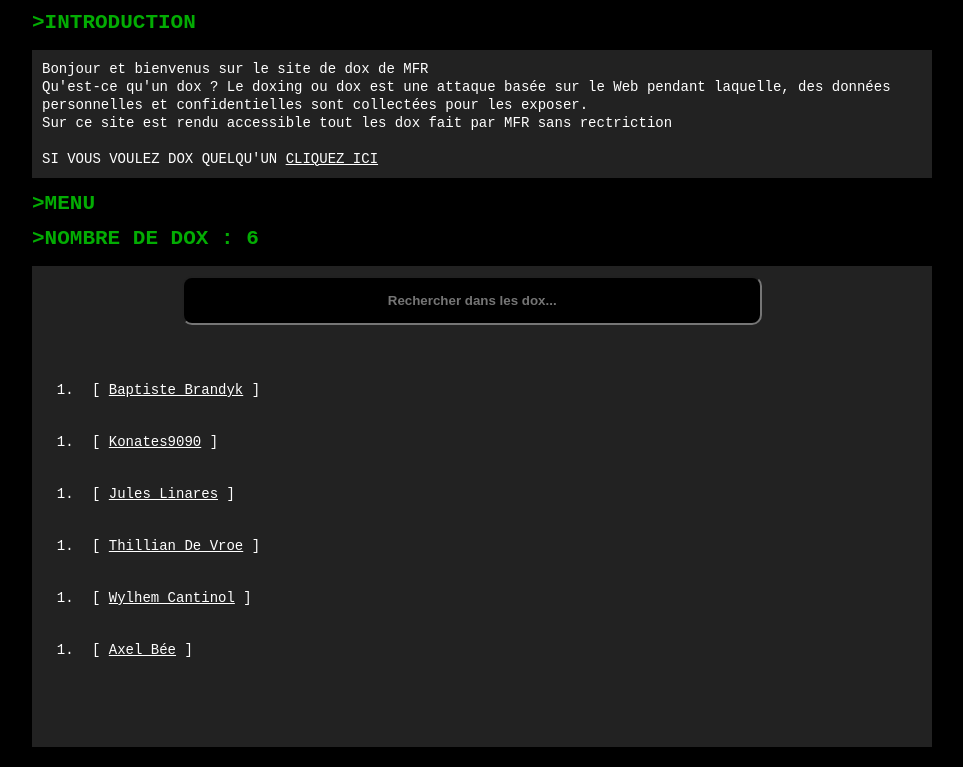
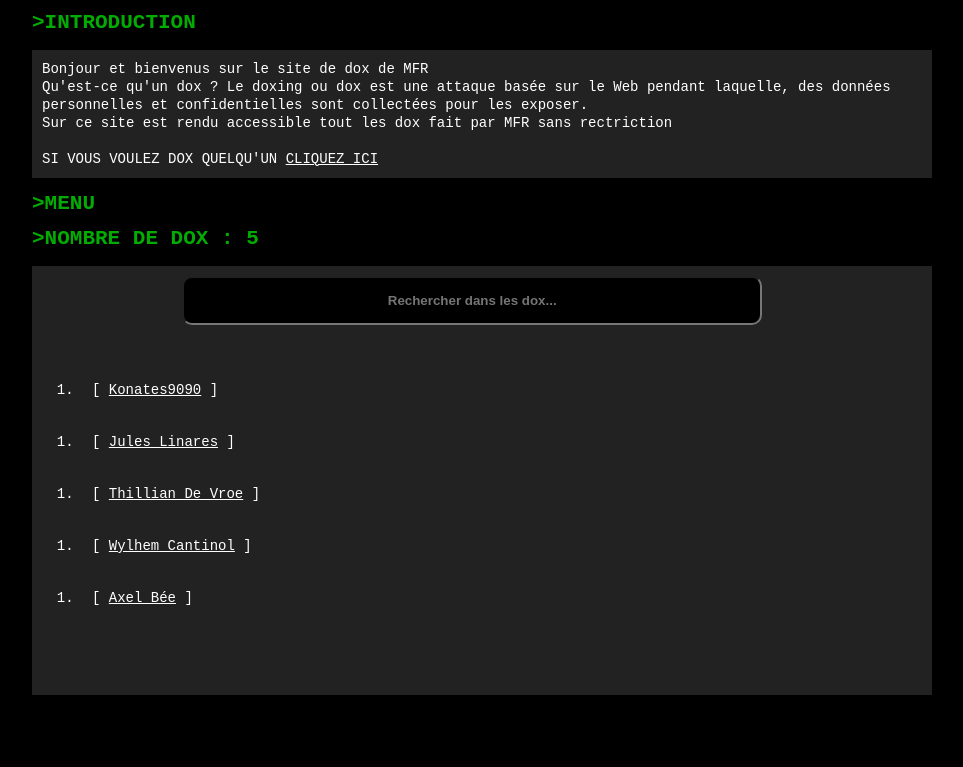
Before and after one commit to mfr-fr/dox, a plain HTML site: page index.html in a window 1280 px wide. Shown: the part 78-845 px from the top of the page, without its empty margins (158-1121 px from the left). After the commit the page ends 800 px from the top, so only its background shows below. Drawn offline with Linux system fonts and the light colour scheme.

Commit message:
Update index.html

```diff
--- a/index.html
+++ b/index.html
@@ -35,13 +35,13 @@ SI VOUS VOULEZ DOX QUELQU'UN <a href="https://mfr-fr.github.io/dox/dox-quelqu-un
 <h2>
 >MENU
 </h2><h2>
->NOMBRE DE DOX : 6
+>NOMBRE DE DOX : 5
 </h2>
 
 <pre class="txtmenu">
  <input id="searchbar" onkeyup="search_dox()" type="text"
  name="search" placeholder="Rechercher dans les dox...">
 <ol id='list'>
-<pre class="bar">[ <a href="https://mfr-fr.github.io/dox/Baptiste-Brandyk" target="_self" rel="noopener">Baptiste Brandyk</a> ]</ol><ol id='list'><pre class="bar">[ <a href="https://mfr-fr.github.io/dox/Konates9090" target="_self" rel="noopener">Konates9090</a> ]</ol></ol><ol id='list'><pre class="bar">[ <a href="https://mfr-fr.github.io/dox/Jules-Linares" target="_self" rel="noopener">Jules Linares</a> ]</ol><ol id='list'><pre class="bar">[ <a href="https://mfr-fr.github.io/dox/Thillian-De-Vroe" target="_self" rel="noopener">Thillian De Vroe</a> ]</ol><ol id='list'><pre class="bar">[ <a href="https://mfr-fr.github.io/dox/Wylhem-Cantinol" target="_self" rel="noopener">Wylhem Cantinol</a> ]</ol></ol><ol id='list'><pre class="bar">[ <a href="https://mfr-fr.github.io/dox/Axel-Bée" target="_self" rel="noopener">Axel Bée</a> ]</ol>
+<pre class="bar">[ <a href="https://mfr-fr.github.io/dox/Konates9090" target="_self" rel="noopener">Konates9090</a> ]</ol></ol><ol id='list'><pre class="bar">[ <a href="https://mfr-fr.github.io/dox/Jules-Linares" target="_self" rel="noopener">Jules Linares</a> ]</ol><ol id='list'><pre class="bar">[ <a href="https://mfr-fr.github.io/dox/Thillian-De-Vroe" target="_self" rel="noopener">Thillian De Vroe</a> ]</ol><ol id='list'><pre class="bar">[ <a href="https://mfr-fr.github.io/dox/Wylhem-Cantinol" target="_self" rel="noopener">Wylhem Cantinol</a> ]</ol></ol><ol id='list'><pre class="bar">[ <a href="https://mfr-fr.github.io/dox/Axel-Bée" target="_self" rel="noopener">Axel Bée</a> ]</ol>
 <script src="./dox.js"></script>
 </body></html>
```
